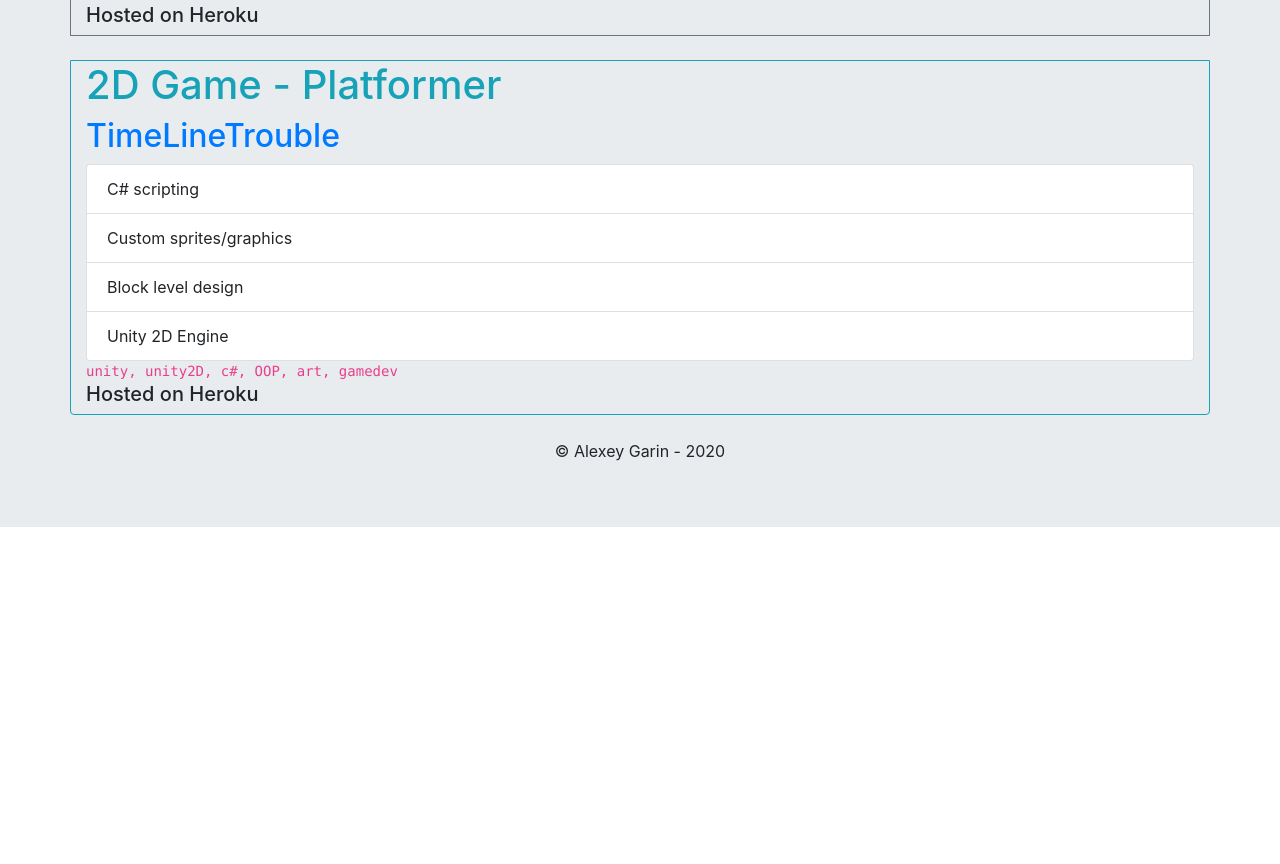
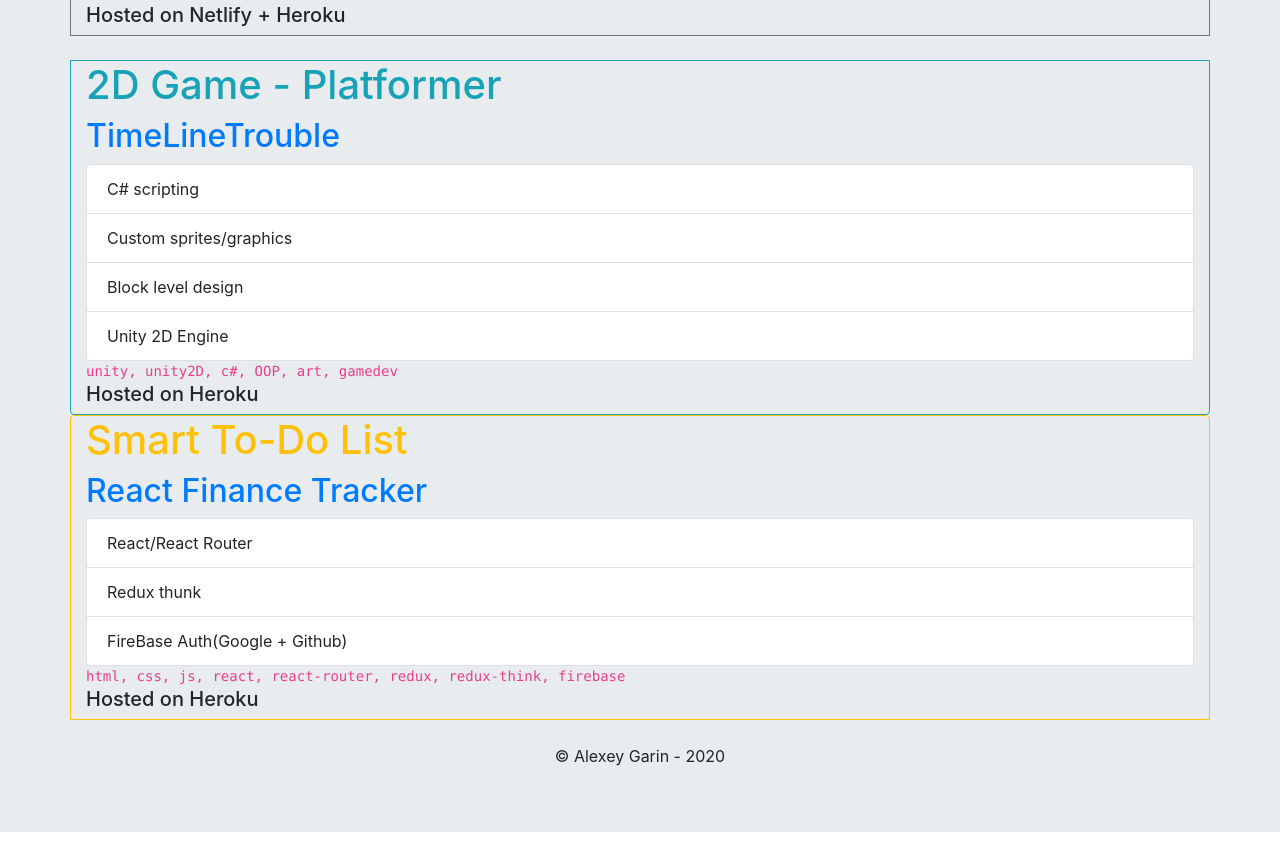
Before and after one commit to lxg1992/lxg1992.github.io, a plain HTML site: page index.html in a window 1280 px wide. Shown: the part 914-1778 px from the top of the page. Before the commit the page ends 1473 px from the top, so only its background shows below. Drawn offline with nearby package versions, Linux system fonts and the light colour scheme.

Commit message:
Project added

```diff
--- a/index.html
+++ b/index.html
@@ -29,7 +29,7 @@
                         <li class="list-group-item">Chained API Calls</li>
                     </ul>
                     <code>html, css, js, jquery, RESTful API</code>
-                    <h5>Hosted on GitHub Pages</h5>
+                    <h5>Hosted on Heroku</h5>
                 </div>
 
                 <br />
@@ -54,7 +54,7 @@
                         >html, css, js, nodejs, expressjs, postgres, knex,
                         bcryptjs, react, react-router, compromise</code
                     >
-                    <h5>Hosted on Heroku</h5>
+                    <h5>Hosted on Netlify + Heroku</h5>
                 </div>
                 <br />
 
@@ -76,7 +76,53 @@
                     <h5>Hosted on Heroku</h5>
                 </div>
 
+                <div class="container border border-warning rounded-top">
+                    <h1 class="text-warning">Smart To-Do List</h1>
+                    <h2>
+                        <a href="https://react-finance-tracker.herokuapp.com/"
+                            >React Finance Tracker</a
+                        >
+                    </h2>
+                    <ul class="list-group">
+                        <li class="list-group-item">React/React Router</li>
+                        <li class="list-group-item">Redux thunk</li>
+                        <li class="list-group-item">
+                            FireBase Auth(Google + Github)
+                        </li>
+                    </ul>
+                    <code
+                        >html, css, js, react, react-router, redux, redux-think,
+                        firebase</code
+                    >
+                    <h5>Hosted on Heroku</h5>
+                </div>
+
                 <br />
+
+                <!--<div class="container border border-secondary">
+                    <h1 class="text-secondary">
+                        Classroom integrated question system
+                    </h1>
+                    <h2>
+                        <a
+                            href="https://hungry-varahamihira-549516.netlify.com/"
+                            >InQuire</a
+                        >
+                    </h2>
+                    <ul class="list-group">
+                        <li class="list-group-item">Express API</li>
+                        <li class="list-group-item">React front-end</li>
+                        <li class="list-group-item">PostgreSQL</li>
+                        <li class="list-group-item">JWT Authentication</li>
+                    </ul>
+                    <code
+                        >html, css, js, nodejs, expressjs, postgres, knex,
+                        bcryptjs, react, react-router, compromise</code
+                    >
+                    <h5>Hosted on Netlify + Heroku</h5>
+                </div>-->
+
+                <!--<br />-->
                 <footer class="text-center">&copy; Alexey Garin - 2020</footer>
                 <!--
 		<div class="container">
```
